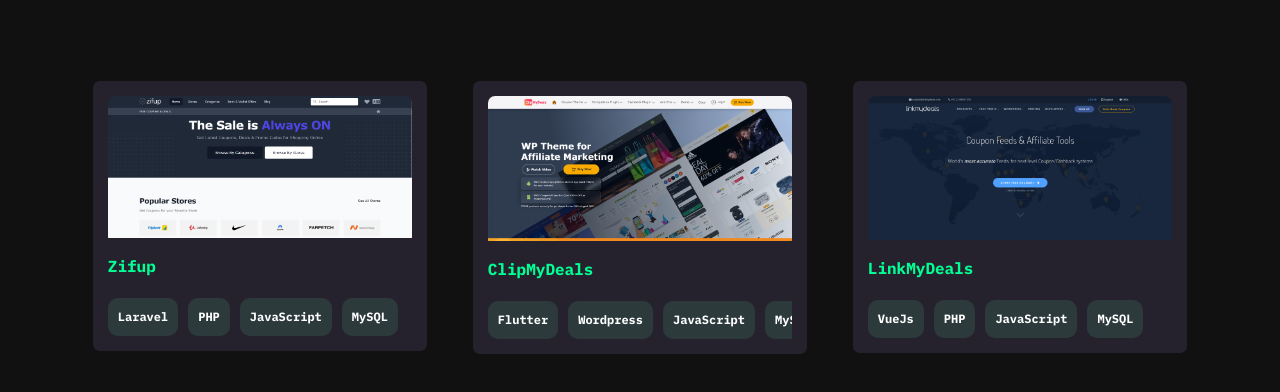
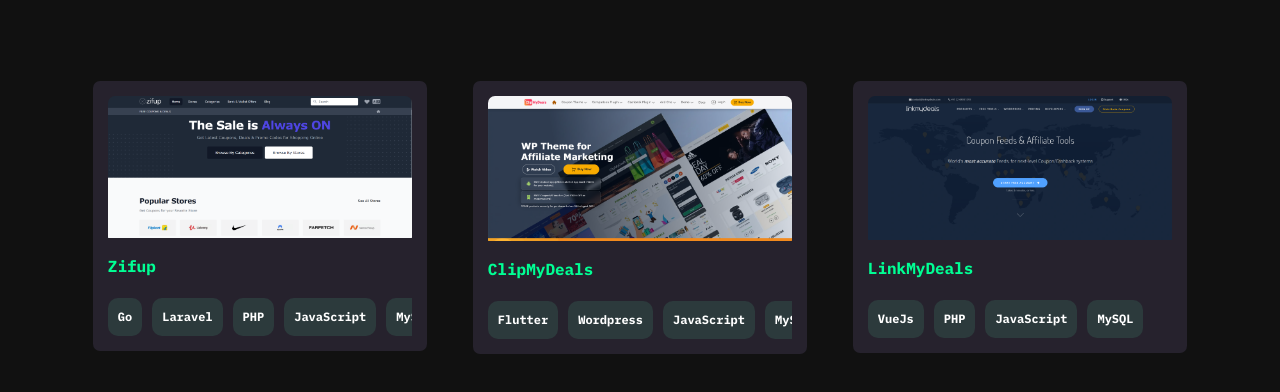
Before and after one commit to AminuddinSiddique/AminuddinSiddique.github.io, a plain HTML site: page index.html in a window 1280 px wide. Shown: the part 1882-2274 px from the top of the page. Drawn offline with Linux system fonts and the light colour scheme; a script that the page names is missing.

Commit message:
added "Go" badge to work section

```diff
--- a/index.html
+++ b/index.html
@@ -151,6 +151,7 @@
               </a>
 
               <span class="work__badges">
+                <span class="work__badge">Go</span>
                 <span class="work__badge">Laravel</span>
                 <span class="work__badge">PHP</span>
                 <span class="work__badge">JavaScript</span>
```
